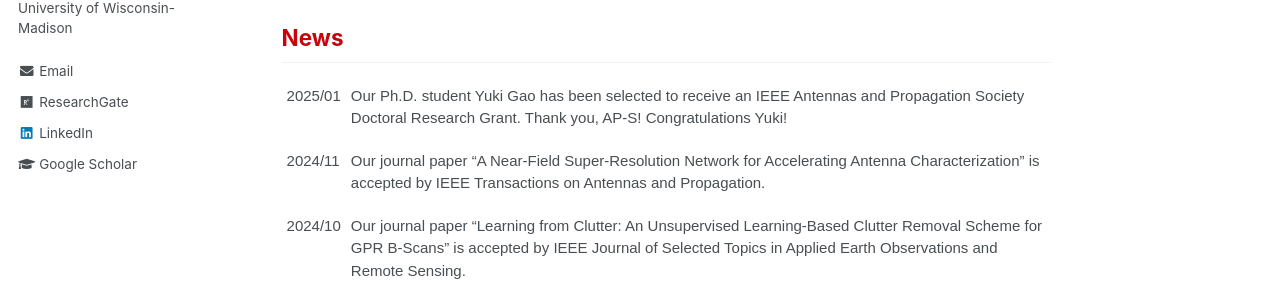
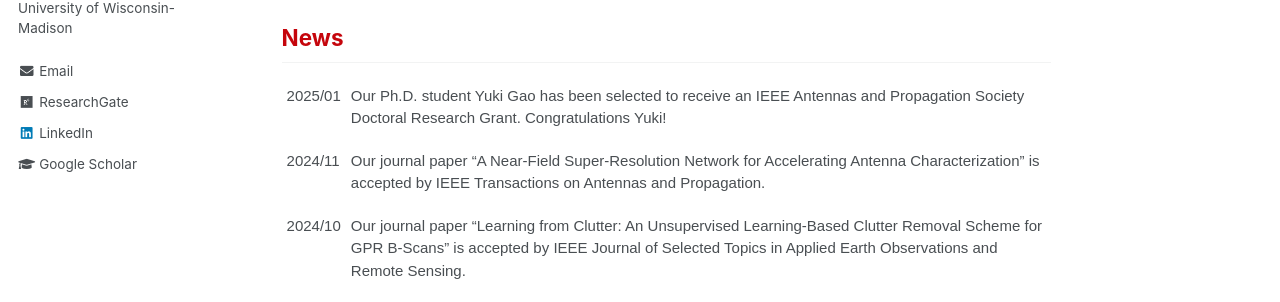
Before and after one commit to Haihan-Sun/Haihan-Sun.github.io, a Jekyll site: the page built from _pages/about.md, in a window 1280 px wide and 900 px high. Shown: the part 316-618 px from the top of the window. Built offline with Jekyll 4.4.1, drawn with Linux system fonts in a browser that asks for light colours.

Commit message:
Update about.md

```diff
--- a/_pages/about.md
+++ b/_pages/about.md
@@ -29,7 +29,7 @@ Hi! I'm Haihan Sun, an Assistant Professor at the University of Wisconsin-Madiso
 <tbody>
 <tr>
     <td class="tg-ko0z">2025/01</td>
-    <td class="tg-ko0z"> Our Ph.D. student Yuki Gao has been selected to receive an IEEE Antennas and Propagation Society Doctoral Research Grant. Thank you, AP-S! Congratulations Yuki!  </td>
+    <td class="tg-ko0z"> Our Ph.D. student Yuki Gao has been selected to receive an IEEE Antennas and Propagation Society Doctoral Research Grant. Congratulations Yuki!  </td>
   </tr>
   <tr>
     <td class="tg-ko0z">2024/11</td>
```
